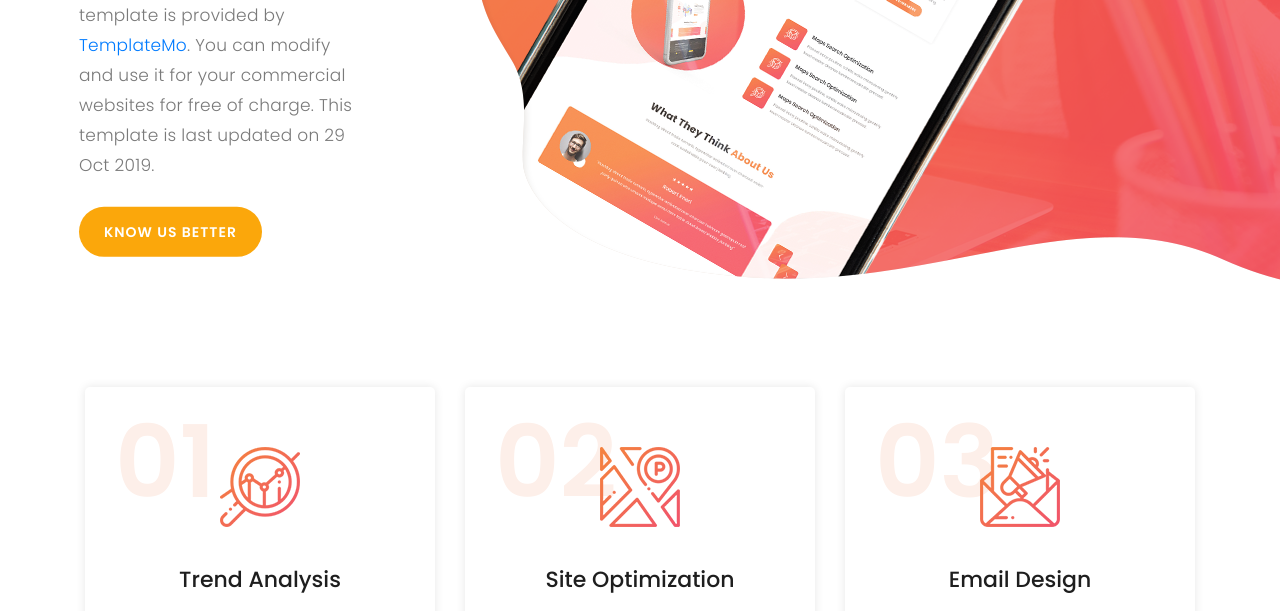
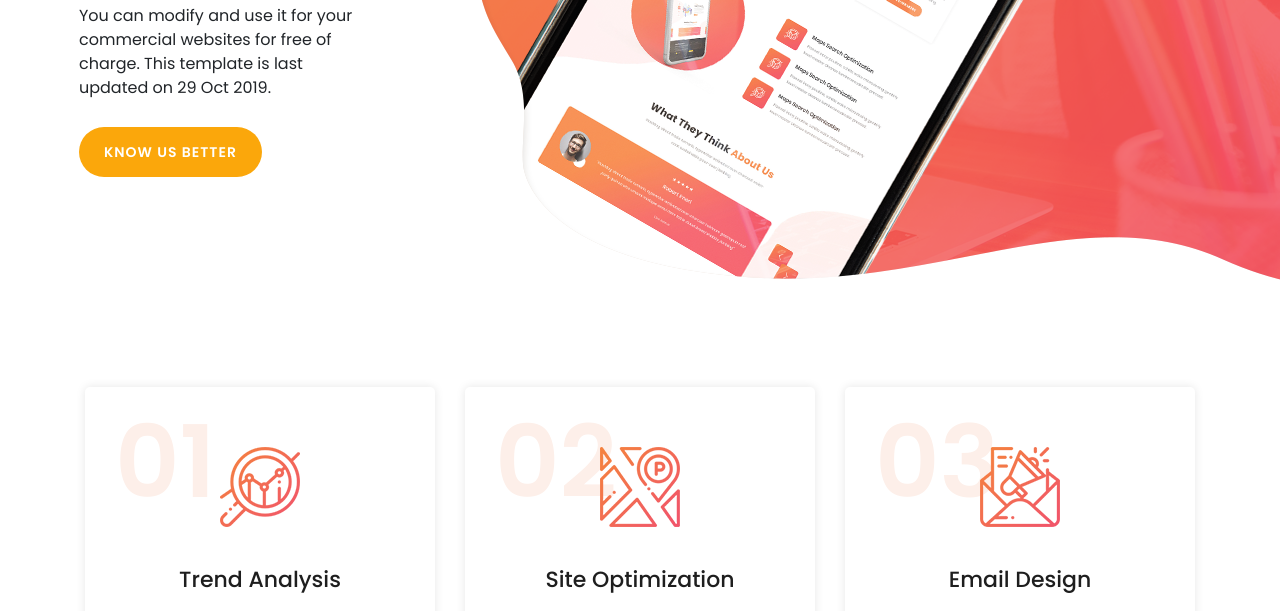
Before and after one commit to thewebguyy/lava, a plain HTML site: page index.html in a window 1280 px wide. Shown: the part 513-1124 px from the top of the page. Drawn offline with Linux system fonts and the light colour scheme.

Commit message:
Update index.html

```diff
--- a/index.html
+++ b/index.html
@@ -92,7 +92,7 @@ https://templatemo.com/tm-540-lava-landing-page
                     <div class="left-text col-lg-6 col-md-12 col-sm-12 col-xs-12"
                         data-scroll-reveal="enter left move 30px over 0.6s after 0.4s">
                         <h1>Simple App that we <em>CREATE</em></h1>
-                        <p>Lava <a href="#">HTML landing page</a> template is provided by <a href="#">TemplateMo</a>.
+
                            You can modify and use it for your commercial websites for free of charge. This template is last updated on 29 Oct 2019.</p>
                         <a href="#about" class="main-button-slider">KNOW US BETTER</a>
                     </div>
```
